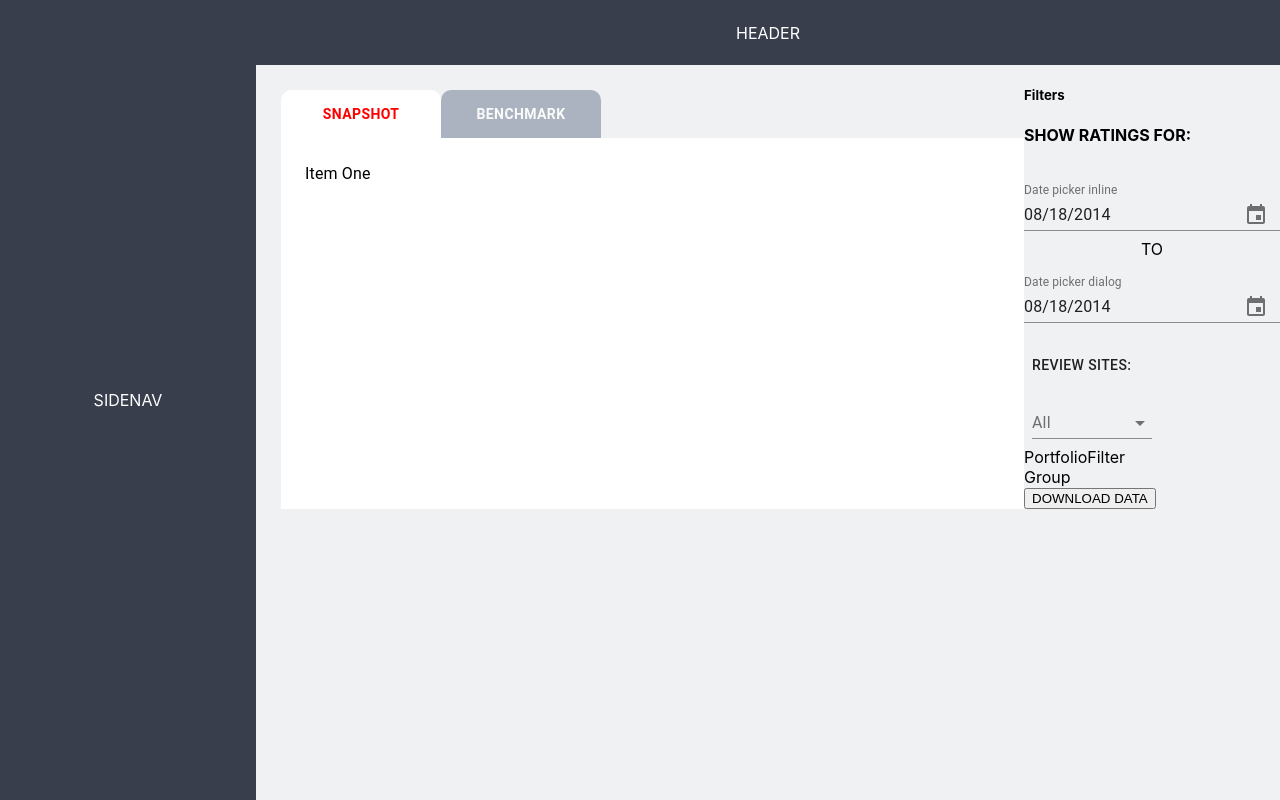
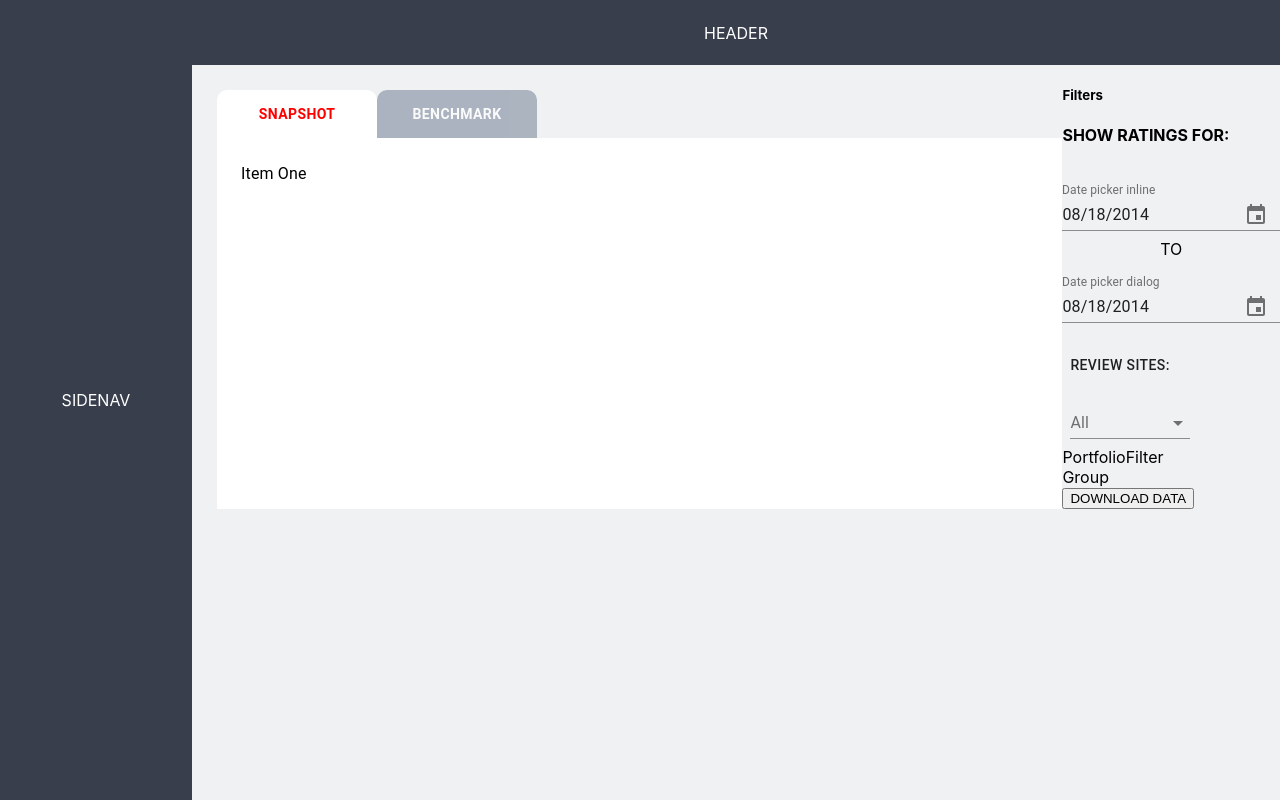
Before and after one commit to tanveerisonline/Ratings-Tracker, a React (Create React App) app: page / in a window 1280 px wide. Built offline with nearby package versions, Linux system fonts and the light colour scheme.

Commit message:
Changes in CSS

```diff
--- a/src/App.css
+++ b/src/App.css
@@ -8,7 +8,7 @@
   background-color: #eff1f3;
 }
 .side-bar {
-  width: 20%;
+  width: 15%;
   height: 100vh;
   display: flex;
   justify-content: center;
@@ -17,7 +17,7 @@
   background-color: #383e4c;
 }
 .main-container {
-  width: 80%;
+  width: 85%;
   height: 100vh;
   display: flex;
   flex-direction: column;
@@ -36,7 +36,7 @@
   width: 100%;
 }
 .filter {
-  width: 25%;
+  width: 20%;
 }
 /* Header background-color:#383e4c,
   body background-color:#eff1f3,
```
